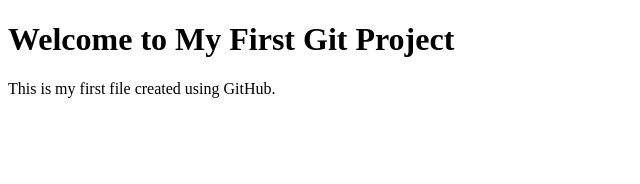
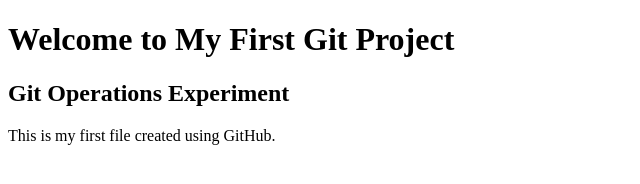
Before and after one commit to Hamsar05/CI-CD-Experiment1, a plain HTML site: page index.html in a window 1280 px wide. Shown: the whole page, without its empty margins (0-640 px from the left). Drawn offline with Linux system fonts and the light colour scheme.

Commit message:
Modified index.html

```diff
--- a/index.html
+++ b/index.html
@@ -5,6 +5,7 @@
 </head>
 <body>
     <h1>Welcome to My First Git Project</h1>
+    <h2>Git Operations Experiment</h2>
     <p>This is my first file created using GitHub.</p>
 </body>
 </html>
```
